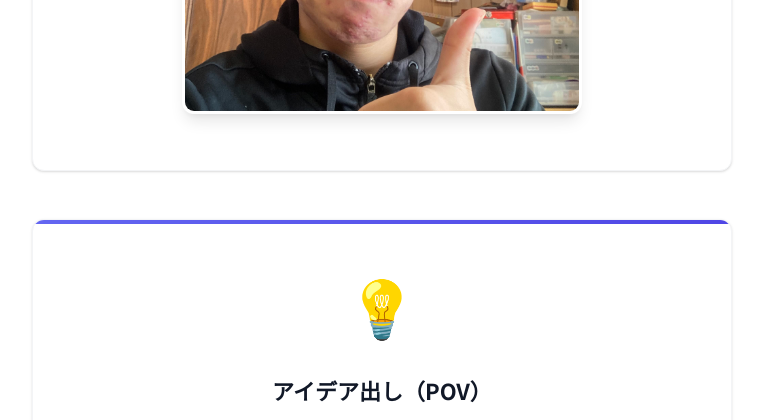
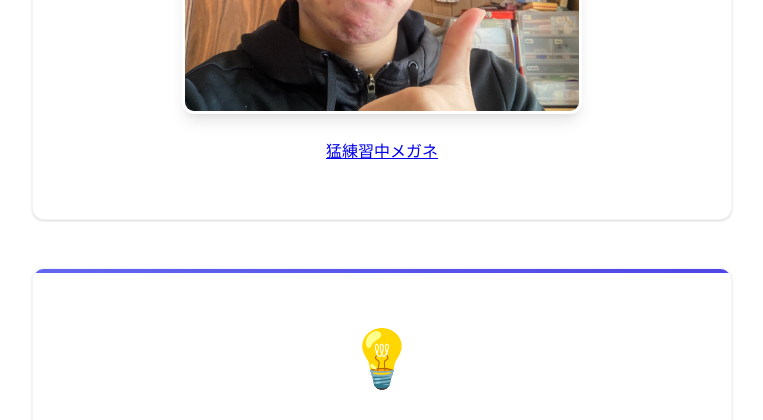
Before and after one commit to okku-sann/xbp, a plain HTML site: page digi_fab/4.html in a window 1280 px wide. Shown: the part 1820-2240 px from the top of the page, without its empty margins (258-1021 px from the left). Drawn offline with Linux system fonts and the light colour scheme.

Commit message:
あああ

```diff
--- a/digi_fab/4.html
+++ b/digi_fab/4.html
@@ -56,6 +56,8 @@
                         <div class="image-gallery">
                             <img src="./images/IMG_2401.jpeg" alt="作品1 - エアドラム関連の作品" class="gallery-image">
                             <img src="./images/IMG_2420.jpg" alt="作品2 - エアドラム関連の作品" class="gallery-image">
+                                     <a href="./files/CE3S1PRO_mourensyuu.gcode"target="_black">猛練習中メガネ</a>
+
                         </div>
                     </div>
 
```
Also changed, not shown: 2 other files.
